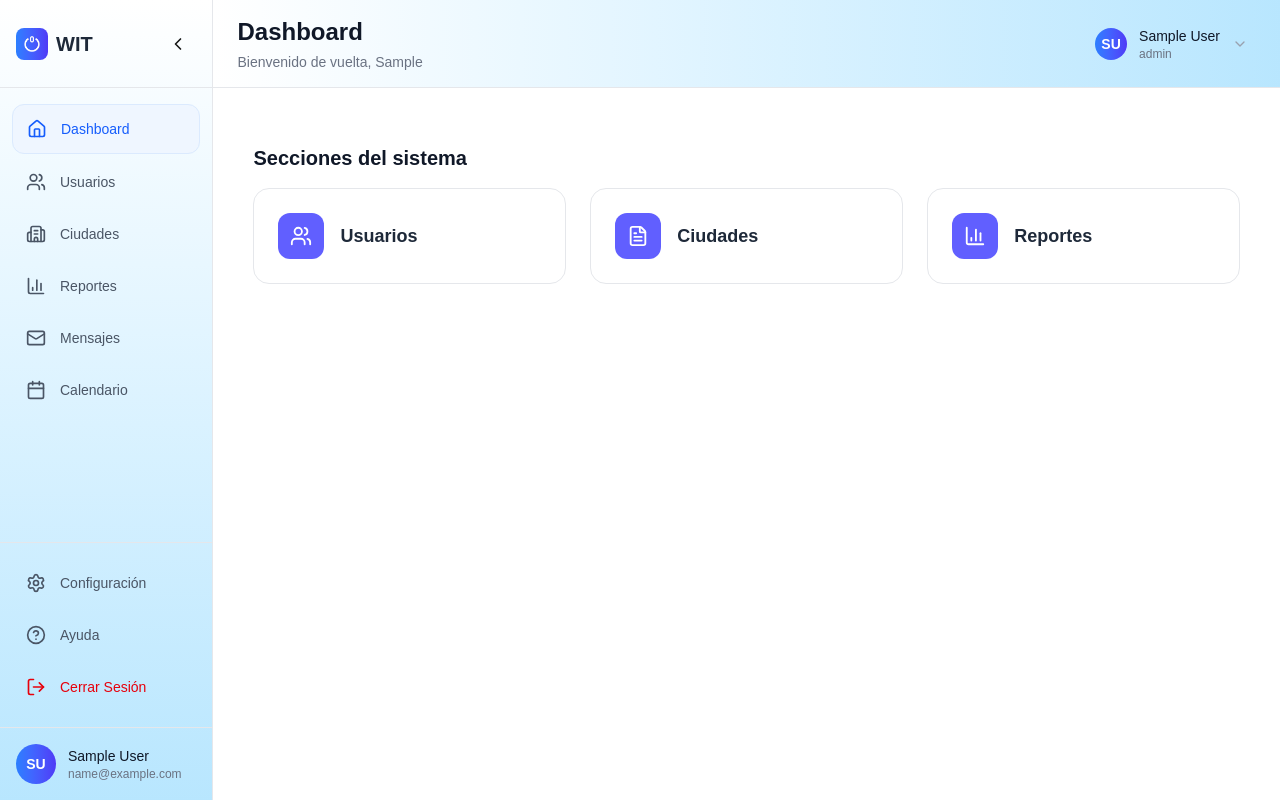
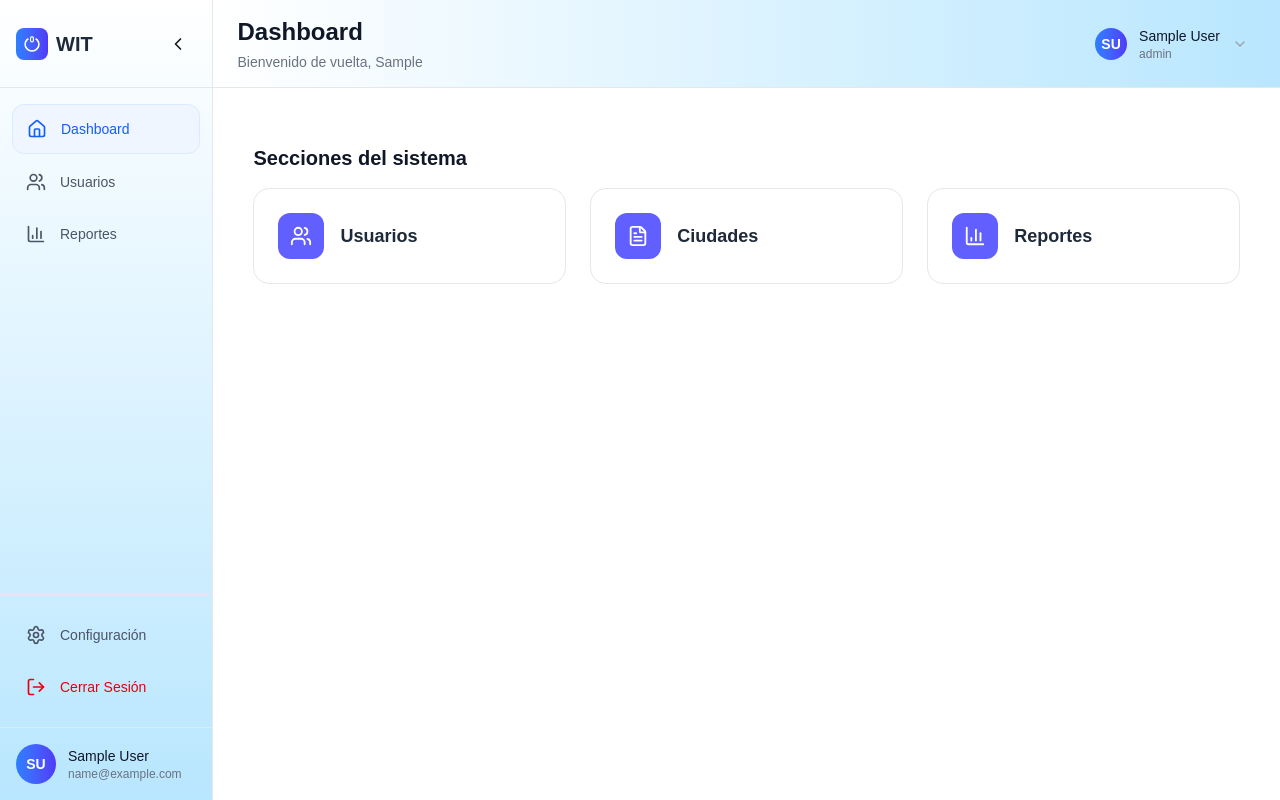
Before and after one commit to dorian-cesar/mantenedor-reservas-centinela, a Next.js app: page /dashboard in a window 1280 px wide. Built offline with nearby package versions, Linux system fonts and the light colour scheme; sample sign-in values are in the browser's storage.

Commit message:
feat: se agrega manejo de links en sidebar con role

```diff
--- a/src/app/dashboard/users/page.jsx
+++ b/src/app/dashboard/users/page.jsx
@@ -39,7 +39,6 @@ export default function UsersPage() {
     useEffect(() => {
         loadUsers(page);
         const currentUser = SessionHelper.getUser();
-        console.log(currentUser?.role)
         setSuperUser(String(currentUser?.role) === "superUser");
     }, [page]);
 
--- a/src/components/sidebar.jsx
+++ b/src/components/sidebar.jsx
@@ -23,6 +23,7 @@ export default function Sidebar({ className = "" }) {
     const pathname = usePathname();
     const router = useRouter();
     const [user, setUser] = useState(null)
+    const [superUser, setSuperUser] = useState(false)
 
     useEffect(() => {
         const userData = localStorage.getItem("user");
@@ -34,9 +35,17 @@ export default function Sidebar({ className = "" }) {
                 setUser({ name: userData, email: "" });
             }
         }
+        const currentUser = SessionHelper.getUser();
+        setSuperUser(String(currentUser?.role) === "superUser");
     }, [])
 
-    const menuItems = [
+    const adminItems = [
+        { icon: <Home size={20} />, label: "Dashboard", href: "/dashboard" },
+        { icon: <Users size={20} />, label: "Usuarios", href: "/dashboard/users" },
+        { icon: <BarChart3 size={20} />, label: "Reportes", href: "/dashboard/reports" },
+    ]
+
+    const superUserItems = [
         { icon: <Home size={20} />, label: "Dashboard", href: "/dashboard" },
         { icon: <Users size={20} />, label: "Usuarios", href: "/dashboard/users" },
         { icon: <Building2 size={20} />, label: "Ciudades", href: "/dashboard/cities" },
@@ -47,7 +56,6 @@ export default function Sidebar({ className = "" }) {
 
     const bottomMenuItems = [
         { icon: <Settings size={20} />, label: "Configuración", href: "/settings" },
-        { icon: <HelpCircle size={20} />, label: "Ayuda", href: "/help" },
     ]
 
     const toggleSidebar = () => {
@@ -88,7 +96,8 @@ export default function Sidebar({ className = "" }) {
             </div>
 
             <nav className="flex-1 px-3 py-4 space-y-1">
-                {menuItems.map((item) => {
+                {superUser
+                    ? superUserItems.map((item) => {
                         const isActive = pathname === item.href;
                         return (
                             <Link
@@ -115,8 +124,38 @@ export default function Sidebar({ className = "" }) {
                                 )}
                             </Link>
                         );
-                })}
+                    })
+                    : adminItems.map((item) => {
+                        const isActive = pathname === item.href;
+                        return (
+                            <Link
+                                key={item.href}
+                                href={item.href}
+                                className={`w-full flex items-center rounded-xl px-3 py-3 transition-all duration-200 group ${isActive
+                                        ? 'bg-blue-50 text-blue-600 border border-blue-100'
+                                        : 'text-gray-600 hover:bg-gray-50 hover:text-gray-900'
+                                    }`}
+                            >
+                                <div className="flex items-center justify-center w-6 h-6">
+                                    {item.icon}
+                                </div>
+
+                                {!isCollapsed && (
+                                    <>
+                                        <span className="ml-3 font-medium text-sm">{item.label}</span>
+                                        {item.badge && (
+                                            <span className="ml-auto bg-red-500 text-white text-xs px-2 py-1 rounded-full min-w-5 flex items-center justify-center">
+                                                {item.badge}
+                                            </span>
+                                        )}
+                                    </>
+                                )}
+                            </Link>
+                        );
+                    })
+                }
             </nav>
+
 
             <div className="px-3 py-4 border-t border-gray-200 space-y-1">
                 {bottomMenuItems.map((item) => {
```
Lines whose indentation alone changed are shown as unchanged.
